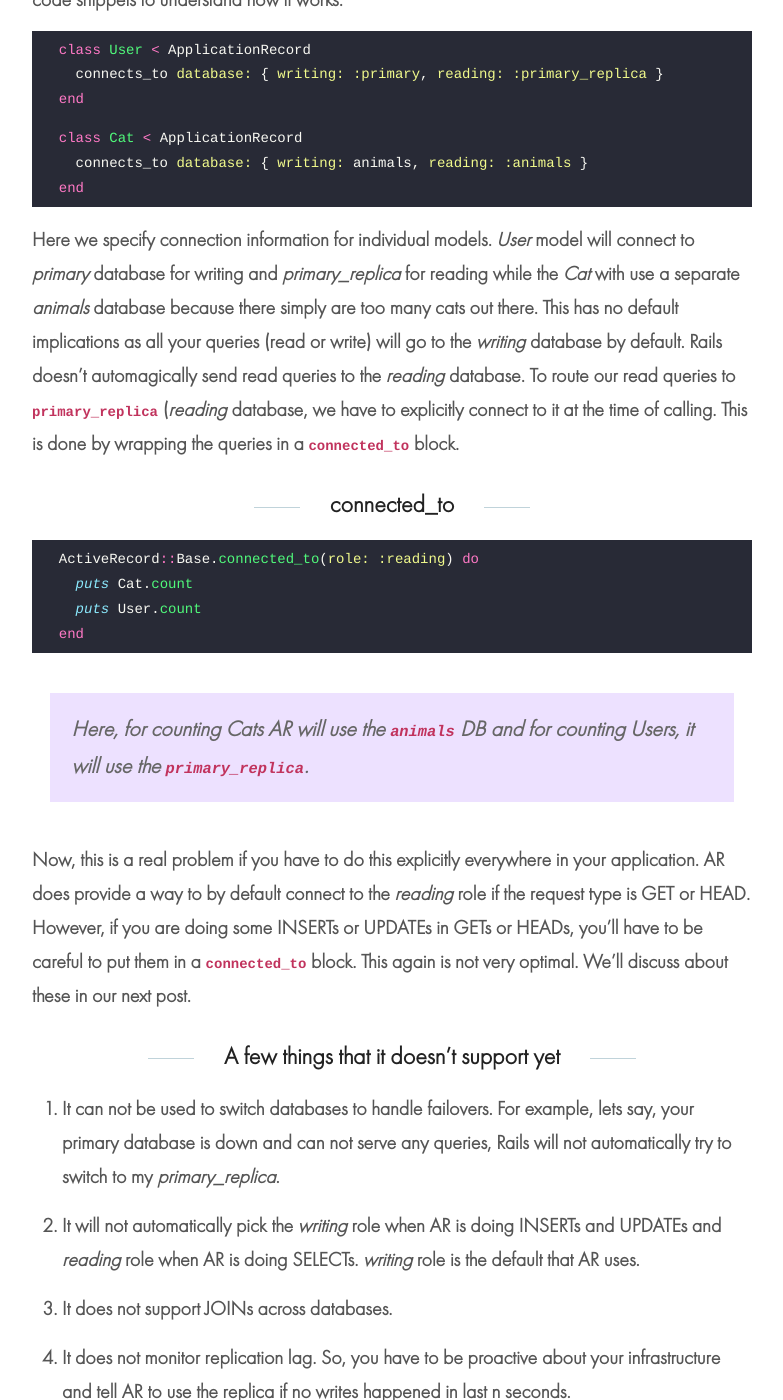
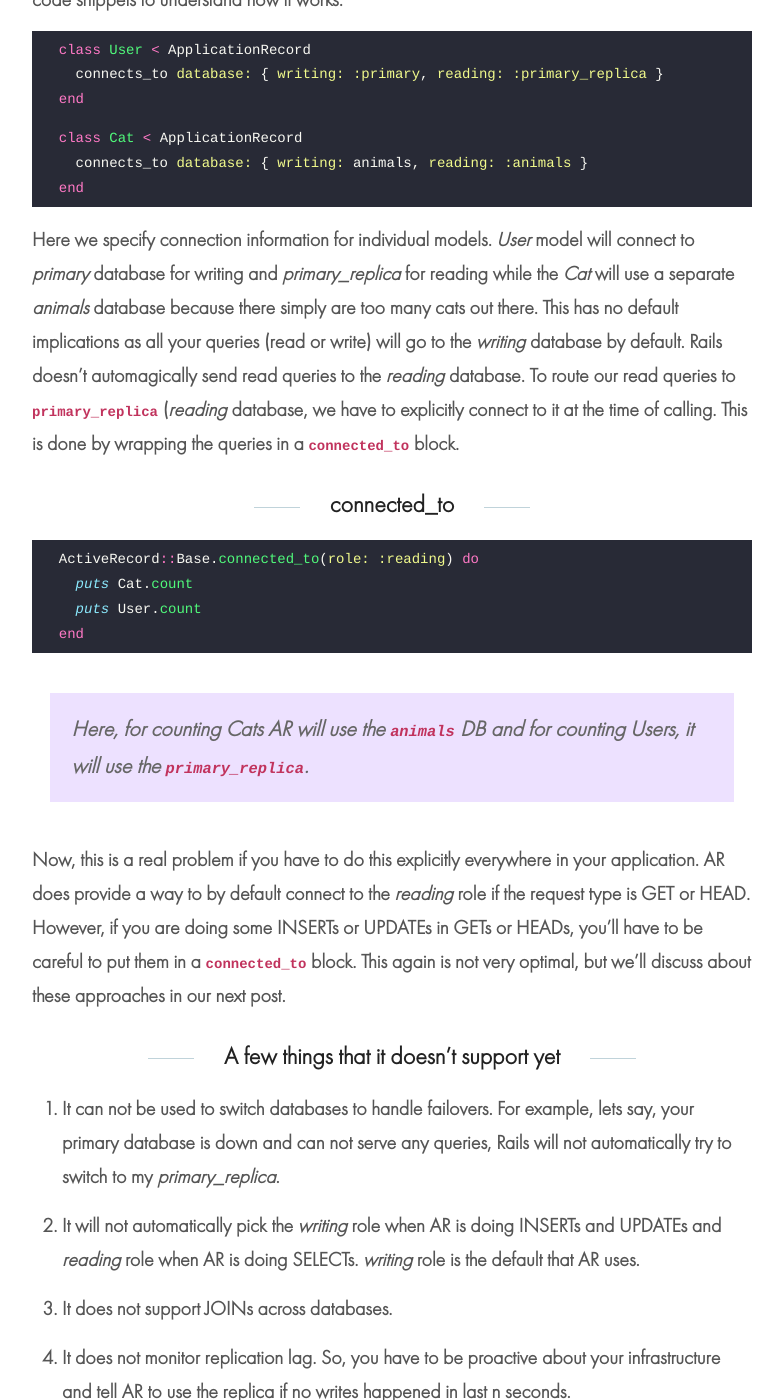
Before and after one commit to appflux/blog, a Jekyll site: the page built from _posts/2019-05-20-managing-multiple-db-in-rails-6.markdown, in a window 1280 px wide and 1400 px high, scrolled down 1727 px. Shown: the whole window, without its empty margins (248-1031 px from the left). Built offline with Jekyll 4.4.1, drawn with Linux system fonts in a browser that asks for light colours; comment, search, counter and statistics services are not loaded; some of the changed text lies outside the part shown.

Commit message:
Minor typos in multiple-db-1 post.

```diff
--- a/_posts/2019-05-20-managing-multiple-db-in-rails-6.markdown
+++ b/_posts/2019-05-20-managing-multiple-db-in-rails-6.markdown
@@ -61,7 +61,7 @@ Once you have declared the databases you want to connect to in database.yml, you
   end
 {% endhighlight %}
 
-Here we specify connection information for individual models. *User* model will connect to *primary* database for writing and *primary_replica* for reading while the *Cat* with use a separate *animals* database because there simply are too many cats out there. This has no default implications as all your queries (read or write) will go to the *writing* database by default. Rails doesn't automagically send read queries to the *reading* database. To route our read queries to `primary_replica` (*reading* database, we have to explicitly connect to it at the time of calling. This is done by wrapping the queries in a `connected_to` block.
+Here we specify connection information for individual models. *User* model will connect to *primary* database for writing and *primary_replica* for reading while the *Cat* will use a separate *animals* database because there simply are too many cats out there. This has no default implications as all your queries (read or write) will go to the *writing* database by default. Rails doesn't automagically send read queries to the *reading* database. To route our read queries to `primary_replica` (*reading* database, we have to explicitly connect to it at the time of calling. This is done by wrapping the queries in a `connected_to` block.
 
 ## connected_to
 
@@ -74,7 +74,7 @@ Here we specify connection information for individual models. *User* model will
 
 > Here, for counting Cats AR will use the `animals` DB and for counting Users, it will use the `primary_replica`.
 
-Now, this is a real problem if you have to do this explicitly everywhere in your application. AR does provide a way to by default connect to the *reading* role if the request type is GET or HEAD. However, if you are doing some INSERTs or UPDATEs in GETs or HEADs, you'll have to be careful to put them in a `connected_to` block. This again is not very optimal. We'll discuss about these in our next post.
+Now, this is a real problem if you have to do this explicitly everywhere in your application. AR does provide a way to by default connect to the *reading* role if the request type is GET or HEAD. However, if you are doing some INSERTs or UPDATEs in GETs or HEADs, you'll have to be careful to put them in a `connected_to` block. This again is not very optimal, but we'll discuss about these approaches in our next post.
 
 ## A few things that it doesn't support yet
 
```
Also changed, not shown: other parts of _posts/2019-05-20-managing-multiple-db-in-rails-6.markdown (+1 -1 lines).
